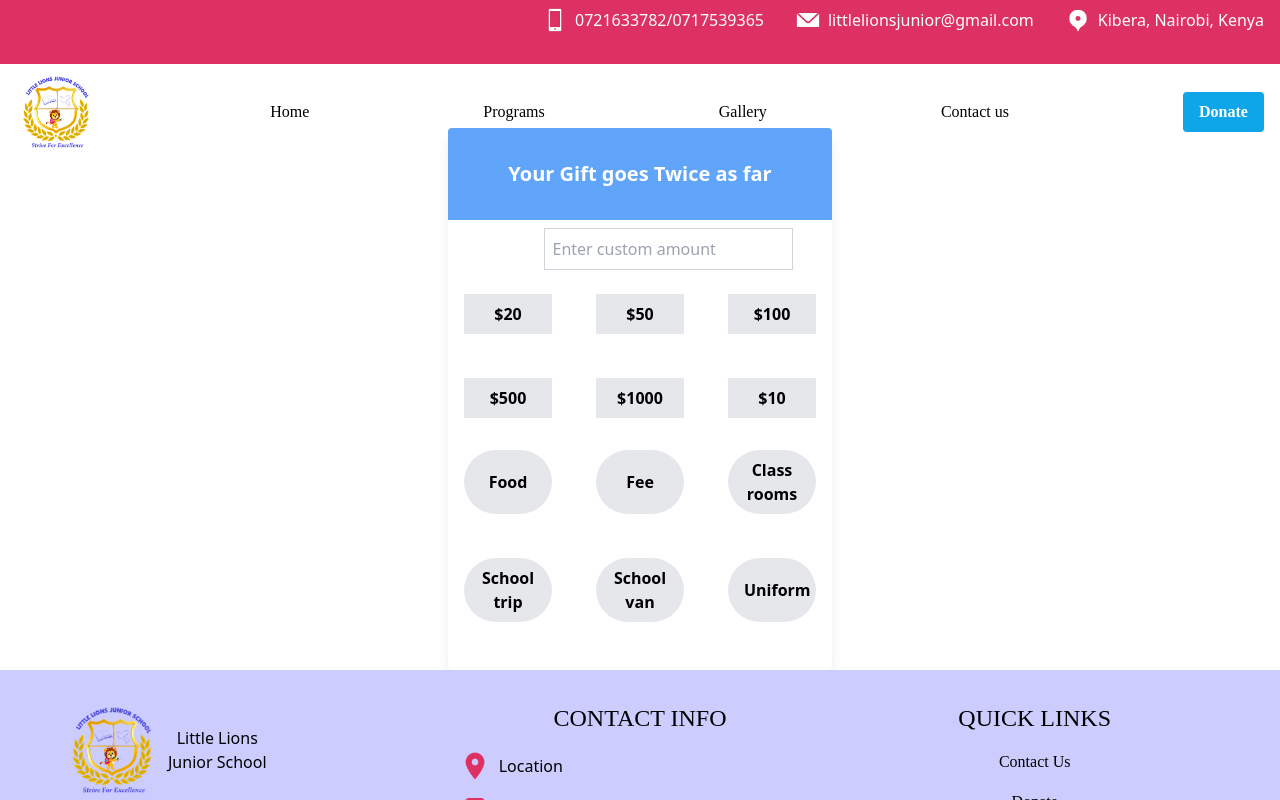
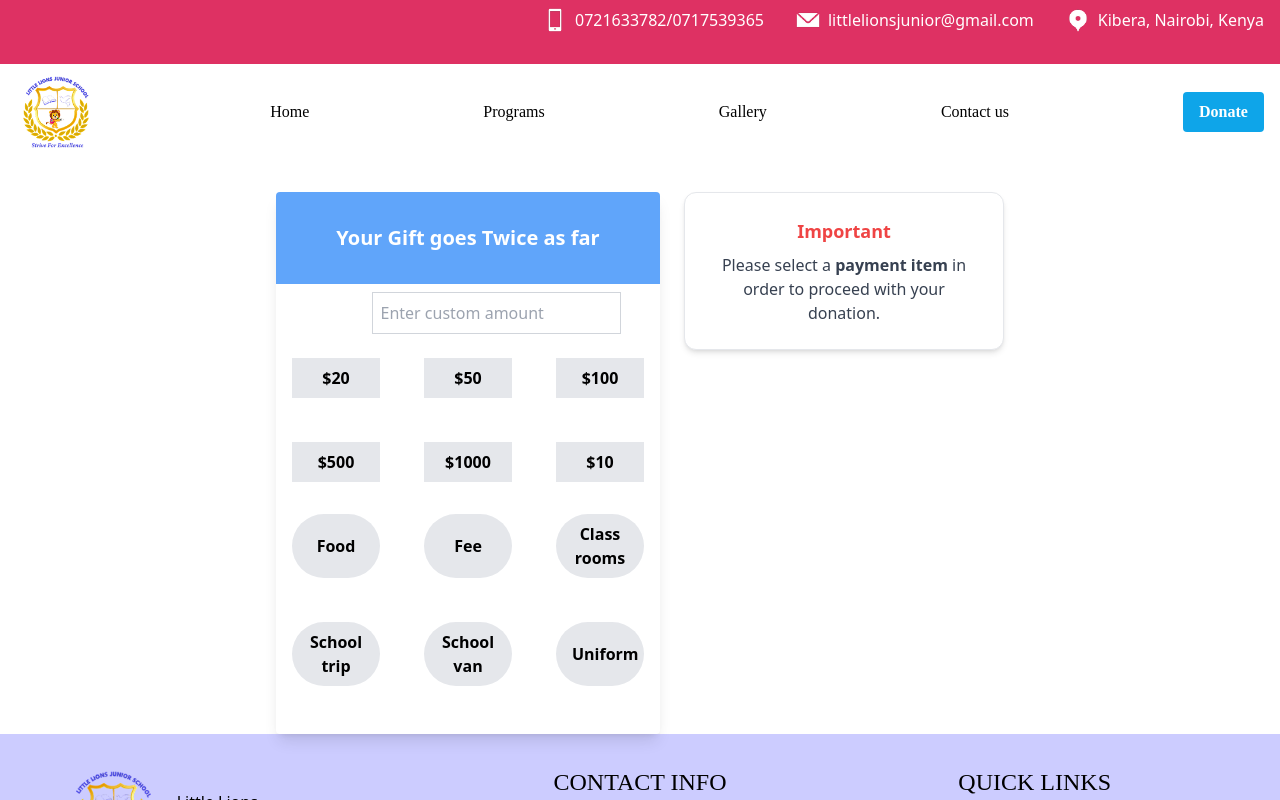
Before and after one commit to Shamimgardobuya/Little-Lions-JS, a React (Create React App) app: page /paypal in a window 1280 px wide. Shown: the top 800 px of the page. Built offline with nearby package versions, Linux system fonts and the light colour scheme; no server answers.

Commit message:
added required note in paypal screen

```diff
--- a/src/PaypalScreen.jsx
+++ b/src/PaypalScreen.jsx
@@ -48,27 +48,31 @@ const PaypalScreen = () => {
               label: "",
             },
             createOrder: async () => {
-              console.log(process.env?.REACT_APP_API_URL)
-              const response = await fetch(`${process.env?.REACT_APP_API_URL}/api/handle-payment`, {
+              const response = await fetch(
+                `${process.env?.REACT_APP_API_URL}/api/handle-payment`,
+                {
                   method: "POST",
                   headers: { "Content-Type": "application/json" },
                   body: JSON.stringify({ amount, item: selectedItem }),
                   credentials: "include",
-
-              });
+                }
+              );
               const order = await response.json();
               return order.id;
             },
             onApprove: async (data) => {
-              const response = await fetch(`${process.env?.REACT_APP_API_URL}/api/payment-success`, {
+              const response = await fetch(
+                `${process.env?.REACT_APP_API_URL}/api/payment-success`,
+                {
                   method: "POST",
                   headers: { "Content-Type": "application/json" },
                   body: JSON.stringify({
                     order_id: data.orderID,
                     item: selectedItem,
                   }),
-                credentials: "include"
-              });
+                  credentials: "include",
+                }
+              );
               const details = await response.json();
               if (details.status === "INSTRUMENT_DECLINED") {
                 alert("Payment failed!");
@@ -86,12 +90,16 @@ const PaypalScreen = () => {
   }, [amount, selectedItem]);
 
   return (
-    <div className="max-w-sm rounded overflow-hidden shadow-lg m-auto -mt-8">
+    <div className="flex justify-center items-start gap-6 mt-8">
+      {/* Left: PayPal card */}
+      <div className="max-w-sm rounded overflow-hidden shadow-lg">
         <div className="bg-blue-400 px-4 py-8 text-lg font-semibold text-white-800">
           <h3 className="text-xl font-bold text-white text-center">
             Your Gift goes Twice as far
           </h3>
         </div>
+
+        {/* Custom Amount */}
         <input
           type="number"
           value={amount}
@@ -99,6 +107,8 @@ const PaypalScreen = () => {
           placeholder="Enter custom amount"
           className="border border-gray-300 p-2 m-2 ml-16 outline-none"
         />
+
+        {/* Donation Amounts */}
         <div className="grid grid-cols-3 gap-3 justify-center bg-white">
           {donationAmounts.map((amt) => (
             <button
@@ -110,6 +120,8 @@ const PaypalScreen = () => {
             </button>
           ))}
         </div>
+
+        {/* Payment Items */}
         <div className="grid grid-cols-3 gap-3 justify-center bg-white">
           {paymentItems.map((item, idx) => (
             <button
@@ -126,7 +138,19 @@ const PaypalScreen = () => {
             </button>
           ))}
         </div>
+
+        {/* PayPal Button */}
         <div ref={paypalRef} id="paypal-button-container" className="p-4" />
+      </div>
+
+      {/* Right: Info card */}
+      <div className="max-w-xs bg-white rounded-xl shadow-md p-6 border border-gray-200">
+        <h3 className="text-lg font-bold text-red-500 mb-2">Important</h3>
+        <p className="text-gray-700">
+          Please select a <span className="font-semibold">payment item</span>{" "}
+          in order to proceed with your donation.
+        </p>
+      </div>
     </div>
   );
 };
```
Lines whose indentation alone changed are shown as unchanged.
